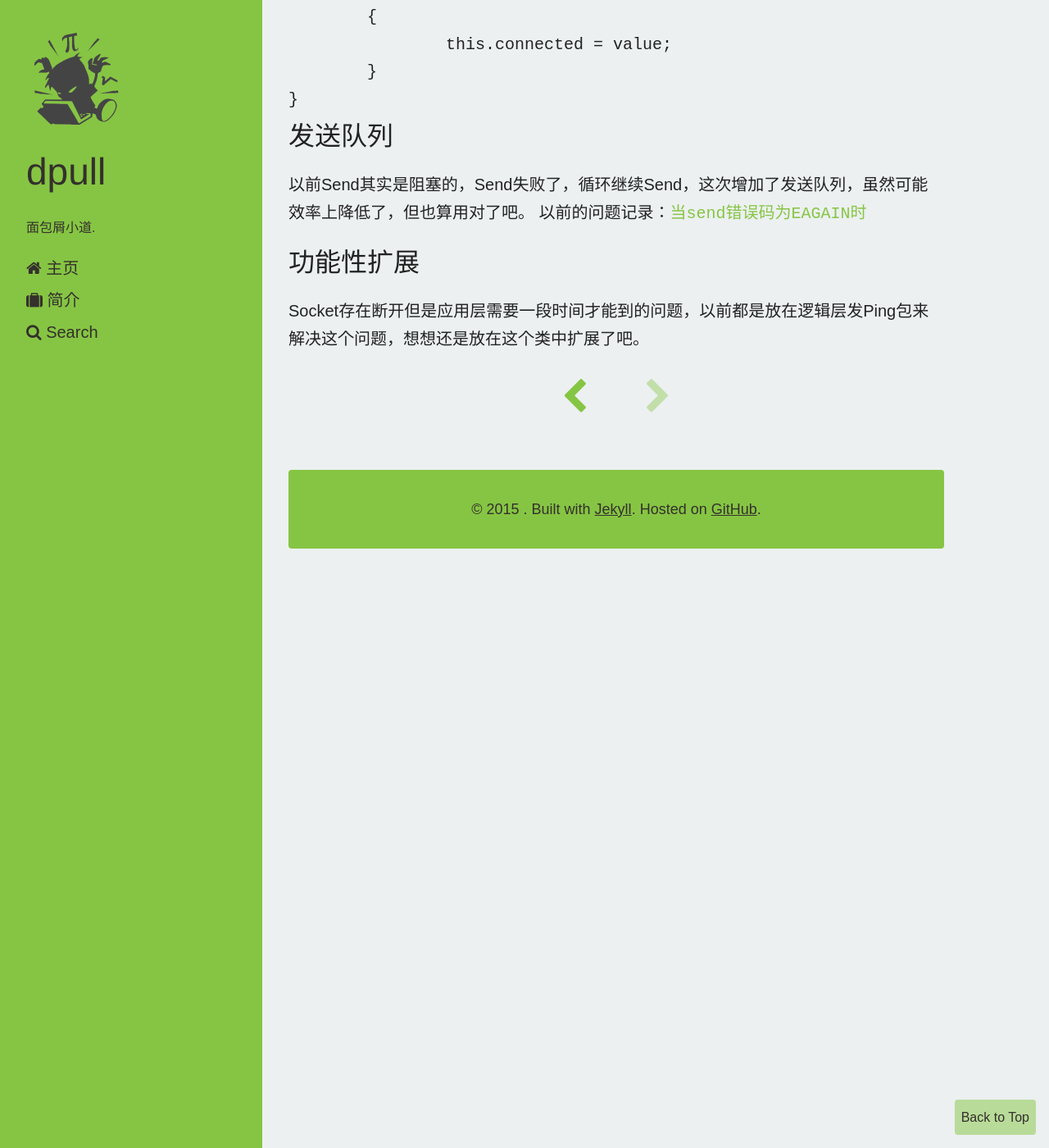
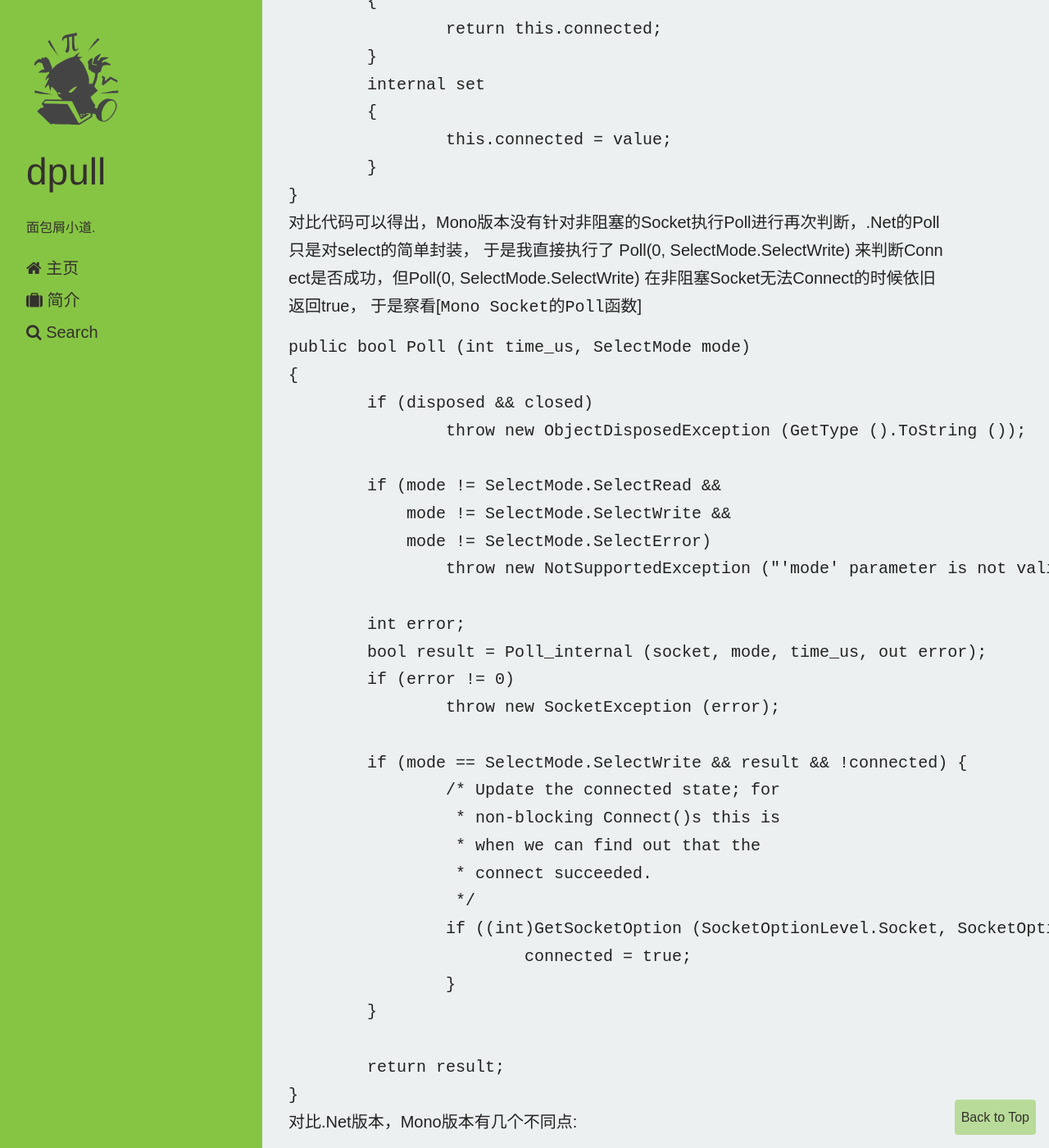
Before and after one commit to dpull/dpull.github.io, a Jekyll site: the page built from _posts/program/2015-10-08-csharp_socket.md, in a window 1280 px wide and 1400 px high, scrolled down 1653 px. Shown: the whole window at 82% size. Built offline with Jekyll 4.4.1, drawn with Linux system fonts in a browser that asks for light colours; nearby versions of some CDN libraries; Markdown is read by kramdown in place of the engine named in the settings; comment, search, counter and statistics services are not loaded; some of the changed text lies outside the part shown.

Commit message:
Update 2015-10-08-csharp_socket.md

````diff
--- a/_posts/program/2015-10-08-csharp_socket.md
+++ b/_posts/program/2015-10-08-csharp_socket.md
@@ -12,14 +12,21 @@ tags: [csharp, socket]
 
 所以C模块的存在也就没有必要了，花了一天时间，用C#的Socket重写了一遍。（Unity版本 4.6.7）
 
+[`.Net源码`] 的 Socket
+
+[`Unity Mono源码`]  的 Socket
+
 ## 使用非阻塞的Socket，而非异步模型 ##
 
-简单看了一下.Net Socket的[`源码`] ，其异步接口的实现使用了完成端口和线程池，
-我没看Mono源码，不知道其是如何跨平台实现的，也应当使用了线程池吧，
-我希望的封装是对C API的简单封装，这样出了问题也好查。
+.Net Socket，其异步接口的实现使用了完成端口和线程池。
+Mono Socket，其异步接口实现只使用了线程池和阻塞的Sokcet。
+
+对比两种Sokcet封装，我比较喜欢非阻塞的，首先利用了系统的异步特性，而非应用层拿多线程模拟的，其次是对C API的简单封装，
+封装越简单，代码越稳定。
 
 ## Mono的 Socket.Connected 实现有问题 ##
-非阻塞的Sokcet需要用Poll(0, SelectMode.SelectWrite)来判断Connect是否成功，Mono版本未实现该功能。
+
+当发现这个问题时，首先我看的是.Net Socket，因为当时Mono代码还在下载中。
 
 MS .Net实现
 
@@ -57,6 +64,79 @@ public bool Connected
 }
 ```
 
+对比代码可以得出，Mono版本没有针对非阻塞的Socket执行Poll进行再次判断，.Net的Poll只是对select的简单封装，
+于是我直接执行了 Poll(0, SelectMode.SelectWrite) 来判断Connect是否成功，但Poll(0, SelectMode.SelectWrite)
+在非阻塞Socket无法Connect的时候依旧返回true， 于是察看[`Mono Socket的Poll函数`]
+
+```C#
+public bool Poll (int time_us, SelectMode mode)
+{
+	if (disposed && closed)
+		throw new ObjectDisposedException (GetType ().ToString ());
+
+	if (mode != SelectMode.SelectRead &&
+	    mode != SelectMode.SelectWrite &&
+	    mode != SelectMode.SelectError)
+		throw new NotSupportedException ("'mode' parameter is not valid.");
+
+	int error;
+	bool result = Poll_internal (socket, mode, time_us, out error);
+	if (error != 0)
+		throw new SocketException (error);
+
+	if (mode == SelectMode.SelectWrite && result && !connected) {
+		/* Update the connected state; for
+		 * non-blocking Connect()s this is
+		 * when we can find out that the
+		 * connect succeeded.
+		 */
+		if ((int)GetSocketOption (SocketOptionLevel.Socket, SocketOptionName.Error) == 0) {
+			connected = true;
+		}
+	}
+
+	return result;
+}
+```
+
+对比.Net版本，Mono版本有几个不同点:
+
+1. Mono版本是在Poll函数中更新了connected的状态，也就是说，如果想查询非阻塞的Socket是否connected，
+.Net版本执行 Socket.Connected 即可，Mono版本每次执行前，要先执行 Socket.Poll(...)
+1. Poll函数返回值的含义不同，.Net Poll返回true时，即代表Connect成功，但Mono版本需要再判断GetSocketOption
+1. Poll的实现不同，.Net的Poll只是对select的简单封装，但是Mono的实现是poll或者select
+
+```C#
+#ifdef HAVE_POLL
+int
+mono_poll (mono_pollfd *ufds, unsigned int nfds, int timeout)
+{
+	return poll (ufds, nfds, timeout);
+}
+#else
+
+int
+mono_poll (mono_pollfd *ufds, unsigned int nfds, int timeout)
+```
+
+这里应当是 [`Unity的Mono`](https://github.com/Unity-Technologies/mono/blob/unity-4.6-staging/mono/utils/mono-poll.c) 出现了bug，对照 [`Mono官方最新版`](https://github.com/mono/mono/blob/88d2b9da2a87b4e5c82abaea4e5110188d49601d/mono/utils/mono-poll.c)
+
+```C#
+#if defined(HAVE_POLL) && !defined(__APPLE__)
+int
+mono_poll (mono_pollfd *ufds, unsigned int nfds, int timeout)
+{
+	return poll (ufds, nfds, timeout);
+}
+#else
+
+int
+mono_poll (mono_pollfd *ufds, unsigned int nfds, int timeout)
+```
+
+
+
+
 ## 发送队列 ##
 以前Send其实是阻塞的，Send失败了，循环继续Send，这次增加了发送队列，虽然可能效率上降低了，但也算用对了吧。
 以前的问题记录：[`当send错误码为EAGAIN时`]
@@ -64,5 +144,7 @@ public bool Connected
 ## 功能性扩展 ##
 Socket存在断开但是应用层需要一段时间才能到的问题，以前都是放在逻辑层发Ping包来解决这个问题，想想还是放在这个类中扩展了吧。
 
-[`源码`]: http://referencesource.microsoft.com
+[`.Net源码`]: http://referencesource.microsoft.com
+[`Unity Mono源码`]: https://github.com/Unity-Technologies/mono
 [`当send错误码为EAGAIN时`]: ../epoll_socket/
+[`Mono Socket的Poll函数`] https://github.com/Unity-Technologies/mono/blob/unity-staging/mcs/class/System/System.Net.Sockets/Socket.cs
````
